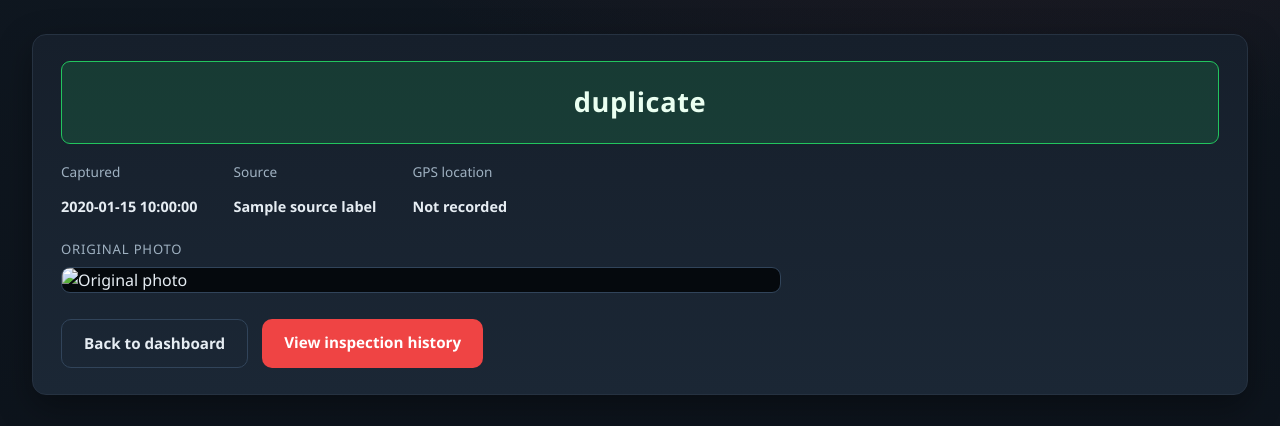
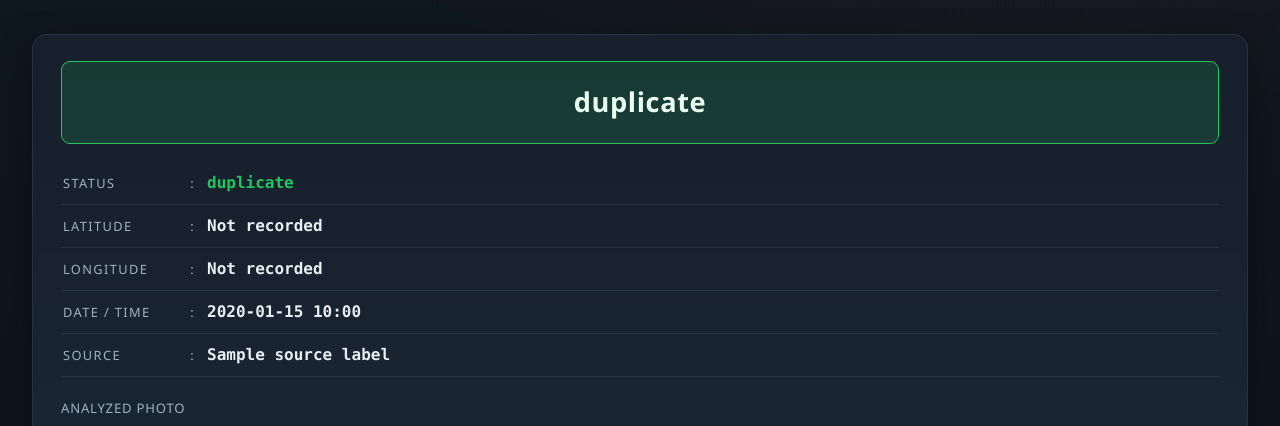
Before and after one commit to nstfrim2026-art/Matanglawin-2.0, a Flask app: template templates/result.html in a window 1280 px wide. Shown: the part 75-501 px from the top of the page. Run offline with Flask 3, Linux system fonts and the light colour scheme; the template is opened without the code that fills it: most values are stand-ins (such as "Sample title", 1, 10 or a date in 2020).

Commit message:
Single analyzed photo + labeled GPS readout + crack sound/animation
Fix the duplicate-image bug and polish the inspection presentation.

- Duplicate images: the result page and the dashboard 'Latest Inspection'
  card no longer show original + red-highlighted side by side. They now show
  ONE analyzed photo - the red-highlighted version when a crack is detected,
  otherwise the plain capture.

- Labeled readout: replace the plain meta list with an aligned
  STATUS / LATITUDE / LONGITUDE / DATE-TIME / SOURCE readout. Coordinates use
  hemisphere suffixes (e.g. 7.071234 N, 125.612345 E) and the timestamp is
  formatted as 'YYYY-MM-DD HH:MM'. No GPS match still reads 'Not recorded'.

- Crack feedback: on the result page a detected crack now triggers a short
  offline WebAudio alert tone (two beeps, no audio file) plus a pulsing red
  status banner (respects prefers-reduced-motion). Audio is attempted on load
  and again on first interaction so it works within browser autoplay rules;
  the dashboard keeps its existing beep + floating alert.

- Removed copy: the POV caption ('Use the DJI controller shutter button... the
  live view is for monitoring only...') and the Manual Upload fallback lede
  ('The normal workflow is fully automatic...').

Tests updated for the single-image layout, the new readout format, and the
removed caption. 177 tests pass.

```diff
--- a/static/style.css
+++ b/static/style.css
@@ -226,8 +226,6 @@ body {
 .pov-eye { font-size: 3rem; color: var(--accent); display: block; margin-bottom: 10px; opacity: 0.85; }
 .pov-title { font-size: 1.1rem; font-weight: 700; margin: 0 0 8px; color: var(--text); }
 
-.pov-caption { color: var(--text-dim); font-size: 0.9rem; margin: 14px 2px 0; }
-
 .badge {
   font-size: 0.72rem;
   font-weight: 800;
@@ -285,6 +283,42 @@ body {
 .meta-inline { display: flex; gap: 36px; margin-bottom: 22px; }
 .meta-inline > div { border-bottom: 0; padding: 0; flex-direction: column; align-items: flex-start; }
 .meta-inline dd { text-align: left; }
+
+/* Aligned label : value readout (STATUS / LATITUDE / LONGITUDE / DATE-TIME) */
+.readout { margin: 0 0 22px; }
+.readout > div {
+  display: grid;
+  grid-template-columns: 132px 1fr;
+  column-gap: 12px;
+  align-items: baseline;
+  padding: 9px 2px;
+  border-bottom: 1px solid var(--panel-border);
+}
+.readout dt {
+  margin: 0;
+  color: var(--text-dim);
+  font-size: 0.8rem;
+  letter-spacing: 1.4px;
+  text-transform: uppercase;
+}
+.readout dt::after { content: ":"; float: right; }   /* colons line up on the column edge */
+.readout dd {
+  margin: 0;
+  font-family: "SFMono-Regular", Consolas, monospace;
+  font-weight: 700;
+  font-size: 1rem;
+  color: var(--text);
+}
+.readout .val-crack { color: #ff6b6b; }
+.readout .val-ok { color: var(--ok); }
+
+/* Crack result: pulsing red glow on the status banner (paired with a beep). */
+@keyframes status-alarm-pulse {
+  0%, 100% { box-shadow: 0 0 0 0 rgba(239, 68, 68, 0.55); }
+  50% { box-shadow: 0 0 26px 6px rgba(239, 68, 68, 0.8); }
+}
+.status-alarm { animation: status-alarm-pulse 1.1s ease-in-out infinite; }
+@media (prefers-reduced-motion: reduce) { .status-alarm { animation: none; } }
 
 .latest-images,
 .result-images {
--- a/templates/result.html
+++ b/templates/result.html
@@ -6,32 +6,47 @@
       {{ status }}
     </div>
 
-    <dl class="meta-list meta-inline">
-      <div><dt>Captured</dt><dd>{{ timestamp }}</dd></div>
-      <div><dt>Source</dt><dd>{{ source_label }}</dd></div>
+    <dl class="readout">
       <div>
-        <dt>GPS location</dt>
+        <dt>Status</dt>
+        <dd class="{{ 'val-crack' if has_crack else 'val-ok' }}">{{ status }}</dd>
+      </div>
+      <div>
+        <dt>Latitude</dt>
         <dd>
-          {% if gps_available and latitude is not none and longitude is not none %}
-            {{ "%.6f"|format(latitude) }}, {{ "%.6f"|format(longitude) }}
+          {% if gps_available and latitude is not none %}
+            {{ "%.6f"|format(latitude|abs) }}&deg; {{ 'N' if latitude >= 0 else 'S' }}
           {% else %}
             Not recorded
           {% endif %}
         </dd>
       </div>
+      <div>
+        <dt>Longitude</dt>
+        <dd>
+          {% if gps_available and longitude is not none %}
+            {{ "%.6f"|format(longitude|abs) }}&deg; {{ 'E' if longitude >= 0 else 'W' }}
+          {% else %}
+            Not recorded
+          {% endif %}
+        </dd>
+      </div>
+      <div>
+        <dt>Date / Time</dt>
+        <dd>{{ (timestamp[:16]).replace('T', ' ') if timestamp else '&mdash;' }}</dd>
+      </div>
+      <div>
+        <dt>Source</dt>
+        <dd>{{ source_label }}</dd>
+      </div>
     </dl>
 
-    <div class="result-images {{ 'single' if not has_crack else '' }}">
+    <div class="result-images single">
       <figure class="shot">
-        <figcaption>Original photo</figcaption>
-        <img src="{{ original_url }}" alt="Original photo" class="shot-img">
+        <figcaption>{{ 'Analyzed photo (crack highlighted)' if has_crack else 'Analyzed photo' }}</figcaption>
+        <img src="{{ highlighted_url if has_crack else original_url }}"
+             alt="Analyzed inspection photo" class="shot-img">
       </figure>
-      {% if has_crack %}
-      <figure class="shot">
-        <figcaption>Red-highlighted</figcaption>
-        <img src="{{ highlighted_url }}" alt="Crack highlighted photo" class="shot-img">
-      </figure>
-      {% endif %}
     </div>
 
     <div class="actions">
@@ -40,3 +55,52 @@
     </div>
   </section>
 {% endblock %}
+
+{% block scripts %}
+<script>
+  // When the analyzed photo has a crack, give clear multi-sensory feedback:
+  // a pulsing red status banner + a short offline WebAudio alert tone (no
+  // audio file). Audio may need a first user gesture on some browsers, so we
+  // try on load and again on the first interaction. The visual alarm always
+  // shows regardless of whether audio is permitted.
+  var HAS_CRACK = {{ 'true' if has_crack else 'false' }};
+  (function () {
+    if (!HAS_CRACK) return;
+    var banner = document.querySelector('.status-banner');
+    if (banner) banner.classList.add('status-alarm');
+
+    var ctx = null, played = false;
+    function schedule() {
+      [0, 0.30].forEach(function (off) {           // two short beeps
+        var o = ctx.createOscillator(), g = ctx.createGain();
+        o.type = 'square';
+        o.frequency.value = 880;
+        o.connect(g); g.connect(ctx.destination);
+        var t = ctx.currentTime + off;
+        g.gain.setValueAtTime(0.0001, t);
+        g.gain.exponentialRampToValueAtTime(0.3, t + 0.01);
+        g.gain.exponentialRampToValueAtTime(0.0001, t + 0.22);
+        o.start(t); o.stop(t + 0.24);
+      });
+    }
+    function detach() {
+      ['pointerdown', 'keydown', 'touchstart', 'click'].forEach(function (ev) {
+        document.removeEventListener(ev, tryPlay);
+      });
+    }
+    function tryPlay() {
+      if (played) return;
+      try {
+        ctx = ctx || new (window.AudioContext || window.webkitAudioContext)();
+        var go = function () { if (!played) { played = true; schedule(); detach(); } };
+        if (ctx.state === 'suspended') { ctx.resume().then(go).catch(function () {}); }
+        else { go(); }
+      } catch (e) { /* audio unavailable - visual alarm still shows */ }
+    }
+    tryPlay();
+    ['pointerdown', 'keydown', 'touchstart', 'click'].forEach(function (ev) {
+      document.addEventListener(ev, tryPlay);
+    });
+  })();
+</script>
+{% endblock %}
--- a/templates/upload.html
+++ b/templates/upload.html
@@ -5,11 +5,6 @@
   <section class="page-head">
     <div>
       <h1>Manual Upload <span class="fallback-tag">Fallback / Testing</span></h1>
-      <p class="lede">
-        The normal workflow is fully automatic: capture a photo with the DJI&nbsp;Neo&nbsp;2 and it is
-        analyzed on arrival. This page is only a manual fallback for testing or when no drone
-        transfer is available. It runs the exact same analysis pipeline.
-      </p>
     </div>
   </section>
 
```
Also changed, not shown: static/dashboard.js (+17 -15 lines), templates/dashboard.html (+7 -14 lines), tests/test_app_routes.py (+15 -7 lines), tests/test_telemetry_api.py (+6 -4 lines).
